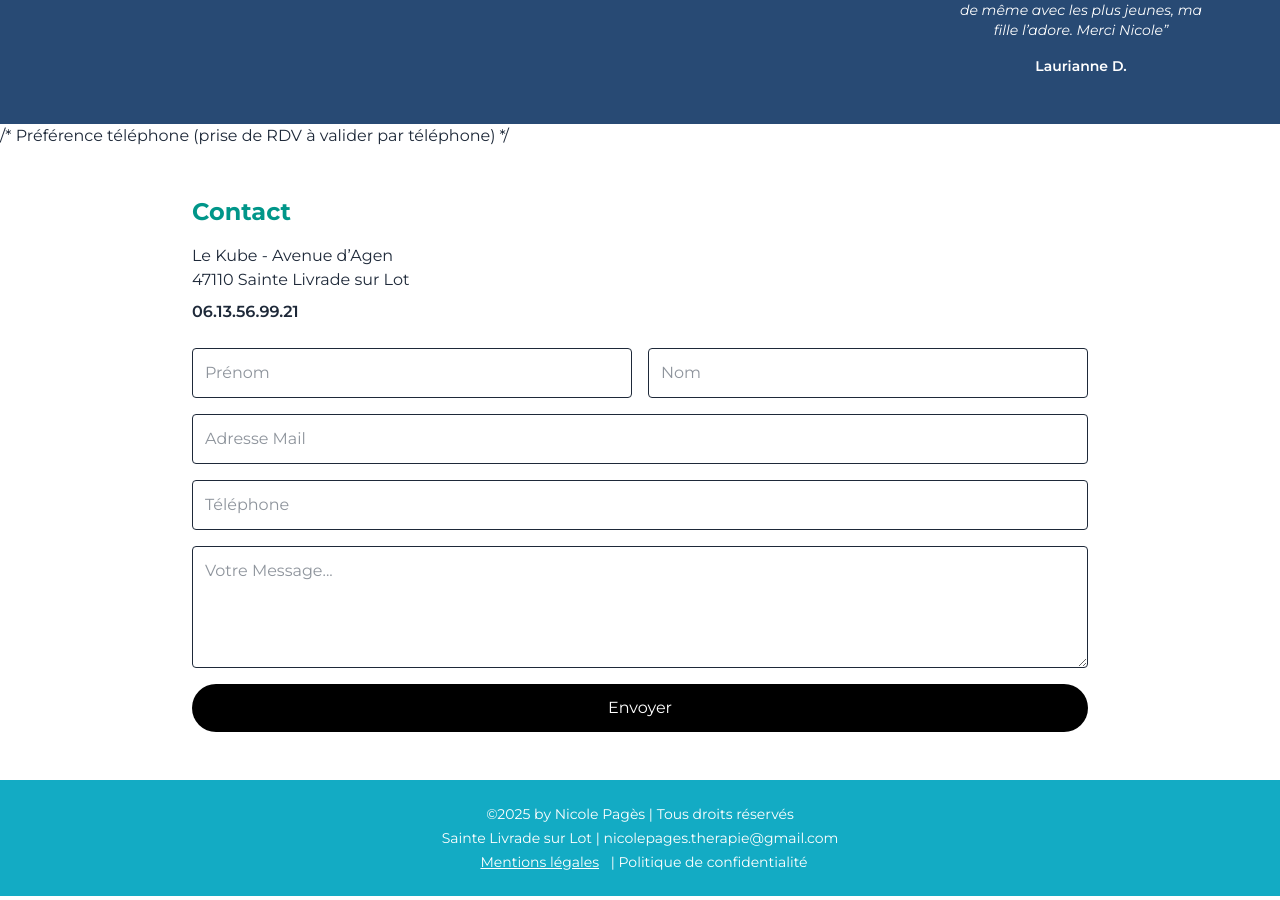
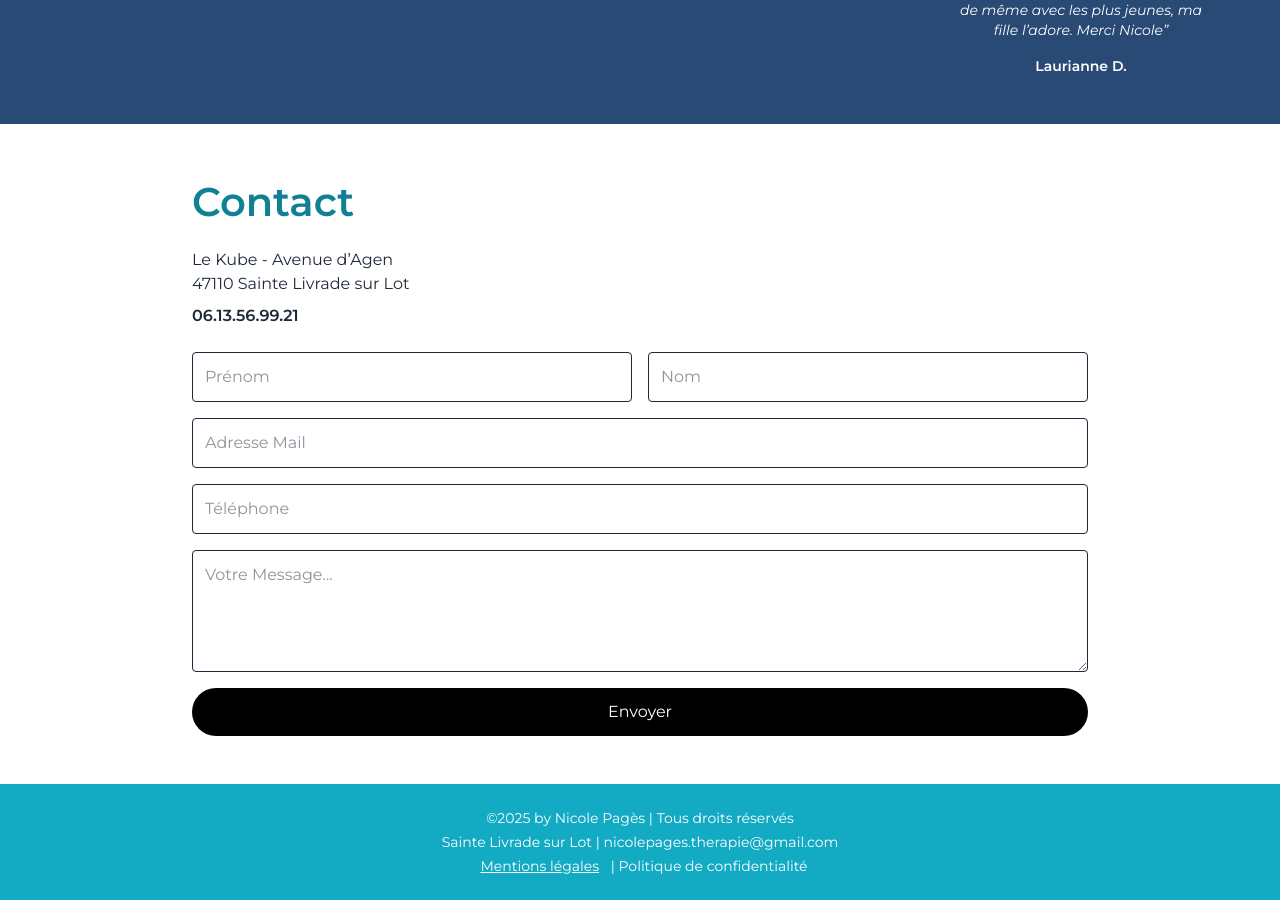
Before and after one commit to barry-black/nicole-pages-website, a Next.js app: page / in a window 1280 px wide. Shown: the part 3261-4161 px from the top of the page. Built offline with nearby package versions, Linux system fonts and the light colour scheme.

Commit message:
1st proposition for contact

```diff
--- a/src/pages/main-page.tsx
+++ b/src/pages/main-page.tsx
@@ -11,6 +11,7 @@ import { Navigation } from "@/ui/components/navigation/navigation";
 import { Accueil } from "@/ui/components/accueil/accueil";
 import { Button } from "@/ui/design-system/button/button";
 import { Soins } from "@/ui/components/soins/soins";
+import { Contact } from "@/ui/components/contact/contact";
 import { Footer } from "@/ui/components/footer/footer";
 import { Typography } from "@/ui/design-system/typography/typography";
 
@@ -162,52 +163,7 @@ export default function MainPage() {
         </section>
 
         {/* Contact */}
-        /* Préférence téléphone (prise de RDV à valider par téléphone) */
-        <section id="contact" className="bg-white py-12 px-6">
-          <div className="max-w-4xl mx-auto">
-            <h2 className="text-2xl font-bold text-teal-600 mb-4">Contact</h2>
-            <p className="mb-2">
-              Le Kube - Avenue d’Agen
-              <br />
-              47110 Sainte Livrade sur Lot
-            </p>
-            <p className="font-semibold mb-6">06.13.56.99.21</p>
-
-            <form className="grid gap-4 md:grid-cols-2">
-              <input
-                type="text"
-                placeholder="Prénom"
-                className="border p-3 rounded"
-              />
-              <input
-                type="text"
-                placeholder="Nom"
-                className="border p-3 rounded"
-              />
-              <input
-                type="email"
-                placeholder="Adresse Mail"
-                className="border p-3 rounded md:col-span-2"
-              />
-              <input
-                type="text"
-                placeholder="Téléphone"
-                className="border p-3 rounded md:col-span-2"
-              />
-              <textarea
-                rows={4}
-                placeholder="Votre Message..."
-                className="border p-3 rounded md:col-span-2"
-              />
-              <button
-                type="submit"
-                className="bg-black text-white px-6 py-3 rounded-full hover:bg-gray-800 transition md:col-span-2"
-              >
-                Envoyer
-              </button>
-            </form>
-          </div>
-        </section>
+        <Contact />
 
         {/* Footer */}
         <Footer />
--- /dev/null
+++ b/src/ui/components/contact/contact.tsx
@@ -0,0 +1,62 @@
+"use client";
+
+import { Typography } from "@/ui/design-system/typography/typography";
+
+export function Contact() {
+  return (
+    <section id="contact" className="bg-white py-12 px-6">
+      <div className="max-w-4xl mx-auto">
+        <Typography
+          variant="m-40"
+          theme="ocean-blue"
+          weight="semibold"
+          component="h2"
+          className="mb-4"
+        >
+          Contact
+        </Typography>
+
+        <p className="mb-2">
+          Le Kube - Avenue d’Agen
+          <br />
+          47110 Sainte Livrade sur Lot
+        </p>
+        <p className="font-semibold mb-6">06.13.56.99.21</p>
+
+        <form className="grid gap-4 md:grid-cols-2">
+          <input
+            type="text"
+            placeholder="Prénom"
+            className="border p-3 rounded"
+          />
+          <input
+            type="text"
+            placeholder="Nom"
+            className="border p-3 rounded"
+          />
+          <input
+            type="email"
+            placeholder="Adresse Mail"
+            className="border p-3 rounded md:col-span-2"
+          />
+          <input
+            type="text"
+            placeholder="Téléphone"
+            className="border p-3 rounded md:col-span-2"
+          />
+          <textarea
+            rows={4}
+            placeholder="Votre Message..."
+            className="border p-3 rounded md:col-span-2"
+          />
+          <button
+            type="submit"
+            className="bg-black text-white px-6 py-3 rounded-full hover:bg-gray-800 transition md:col-span-2"
+          >
+            Envoyer
+          </button>
+        </form>
+      </div>
+    </section>
+  );
+}
```
